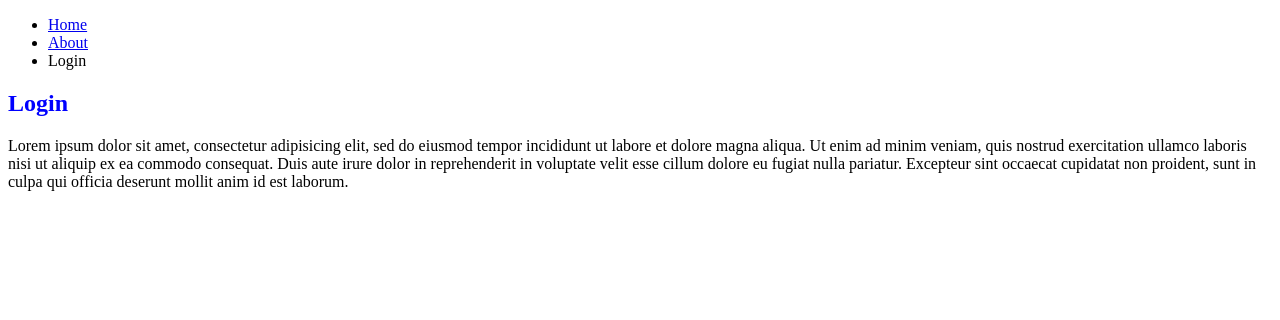
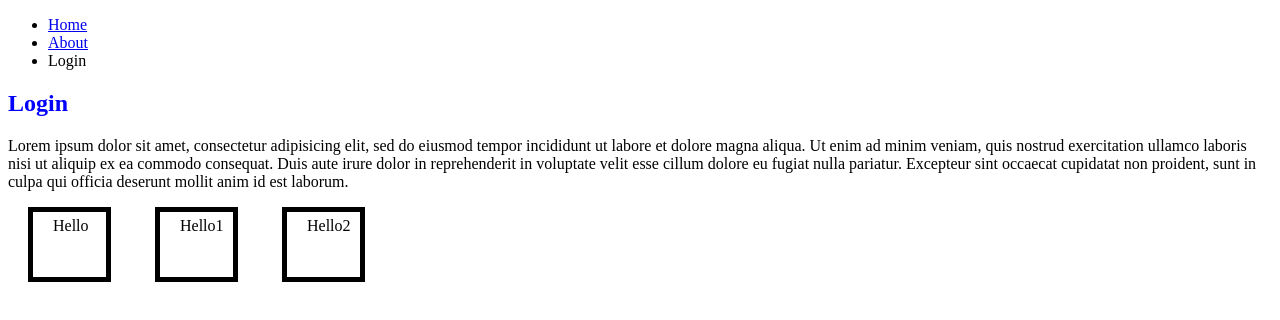
Before and after one commit to thedanhle/CSS3Basics, a plain HTML site: page project_files/login.html in a window 1280 px wide. Drawn offline with Linux system fonts and the light colour scheme.

Commit message:
box model

```diff
--- a/project_files/login.html
+++ b/project_files/login.html
@@ -23,6 +23,9 @@
     consequat. Duis aute irure dolor in reprehenderit in voluptate velit esse
     cillum dolore eu fugiat nulla pariatur. Excepteur sint occaecat cupidatat non
     proident, sunt in culpa qui officia deserunt mollit anim id est laborum.</p>
+    <div class="boxmodel">Hello</div>
+    <div class="boxmodel">Hello1</div>
+    <div class="boxmodel">Hello2</div>
   </section>
 </body>
 </html>
--- a/project_files/style2.css
+++ b/project_files/style2.css
@@ -1,3 +1,15 @@
 h2 {
     color: blue;
 }
+
+.boxmodel {
+    border: 5px solid;
+    display: inline-block;
+    padding: 20px;
+    padding: 5px 20px 5px 20px;
+    /* margin: 20px */
+    margin: 0px 20px 0px 20px;
+    margin: 0px 20px;
+    width: 33px;
+    height: 55px;
+}
```
